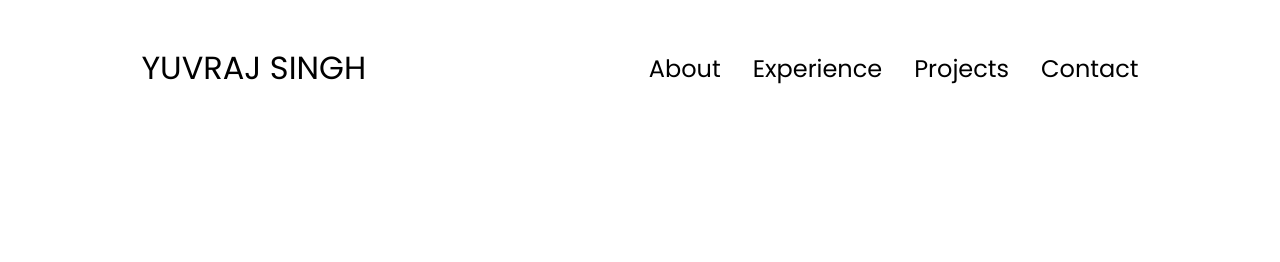
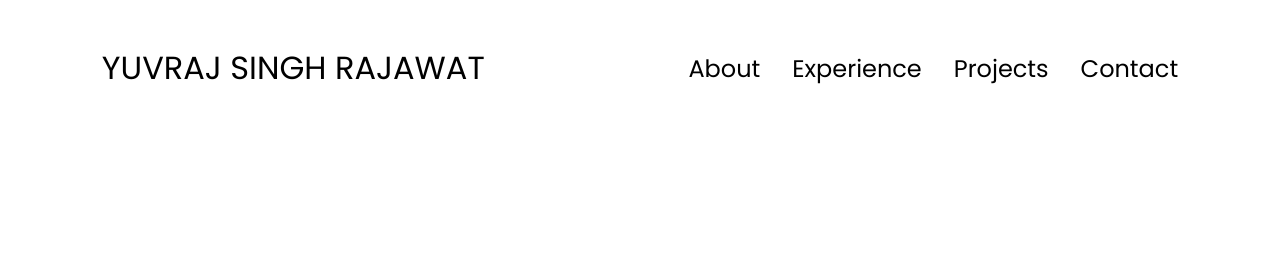
Before and after one commit to y-uv-raj/alpha, a plain HTML site: page index.html in a window 1280 px wide. Shown: the top 262 px of the page. Drawn offline with Linux system fonts and the light colour scheme.

Commit message:
Update index.html

```diff
--- a/index.html
+++ b/index.html
@@ -4,13 +4,13 @@
     <meta charset="UTF-8" />
     <meta http-equiv="X-UA-Compatible" content="IE=edge" />
     <meta name="viewport" content="width=device-width, initial-scale=1.0" />
-    <title>YUVRAJ SINGH</title>
+    <title>YUVRAJ SINGH RAJAWAT</title>
     <link rel="stylesheet" href="style.css" />
     <link rel="stylesheet" href="mediaqueries.css" />
   </head>
   <body>
     <nav id="desktop-nav">
-      <div class="logo">YUVRAJ SINGH</div>
+      <div class="logo">YUVRAJ SINGH RAJAWAT</div>
       <div>
         <ul class="nav-links">
           <li><a href="#about">About</a></li>
```
